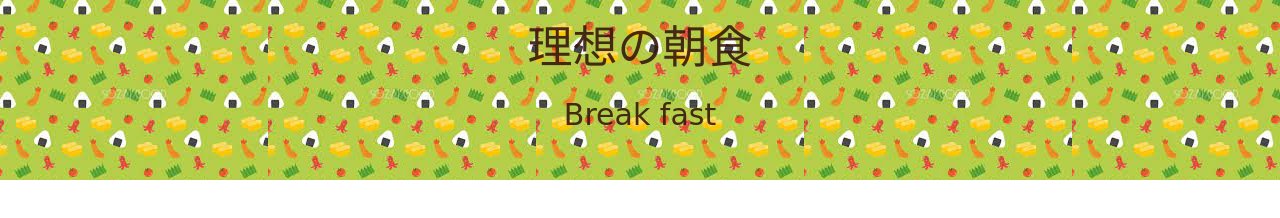
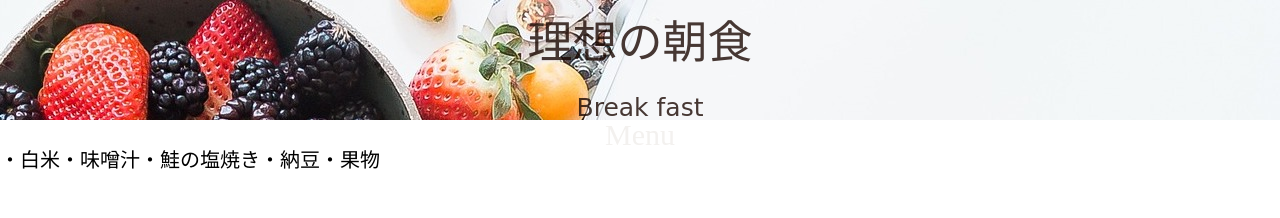
Before and after one commit to chifuminn/breakfast_html, a plain HTML site: page index.html in a window 1280 px wide. Drawn offline with Linux system fonts and the light colour scheme.

Commit message:
背景画像の変更

```diff
--- a/css/style.css
+++ b/css/style.css
@@ -54,9 +54,13 @@ table {
 
 
 header{
-   background-image:url("../image/breakfast-image.jpeg") ;
-    height: 180px;
-    color:rgb(56, 24, 14);
+   background-image:url("../image/flat-lay-2583213_1920.jpg");
+    height: 140pxpx;
+    max-width:110%;
+    /* background-size: 900px; */
+    background-repeat: no-repeat;
+    /* object-fit: cover; */
+    color:rgb(27, 8, 2);
     text-align: center;
 }
 
@@ -64,14 +68,36 @@ header{
 
 .header-name h3 {
     font-family:cursive;
-    font-size: 30px;
-    opacity:0.9 ;
+    font-size: 25px;
+    opacity:0.8 ;
     margin-top: 30px;
 }
 
 .header-name h2{
     font-family: sans-serif;
     font-size: 45px;
-    opacity:0.9 ;
-    padding-top: 25px;
+    opacity:0.8 ;
+    /* margin-top: 20px; */
+    padding-top: 20px;
 }
+
+.main-wrapper{
+    height:500px ;
+    /* background-color: rgb(252, 208, 208); */
+}
+
+
+.main-wrapper h1{
+    font-size: 30px;
+    text-align: center;
+    color: rgb(243, 241, 239);
+}
+
+.main-wrapper ul{
+    display: flex;
+    flex: 2;
+}
+
+.main-wrapper li{
+    font-size: 20px;
+}
--- a/index.html
+++ b/index.html
@@ -9,16 +9,25 @@
 </head>
 <body>
 <header>
-    <container>
+    <div class="container">
         <div class="header-name">
             <h2>理想の朝食</h2>
             <h3>Break fast</h3>
         </div>
-    </container>
+    </div>
 </header>
 
 <div class="main-wrapper">
-
+    <div class="container">
+        <h1>Menu</h1>
+        <ul>
+            <li>・白米</li>
+            <li>・味噌汁</li>
+            <li>・鮭の塩焼き</li>
+            <li>・納豆</li>
+            <li>・果物</li>
+        </ul>
+    </div>
 </div>
 </body>
 </html>
```
Also changed, not shown: image/flat-lay-2583213_1920.jpg (added).
